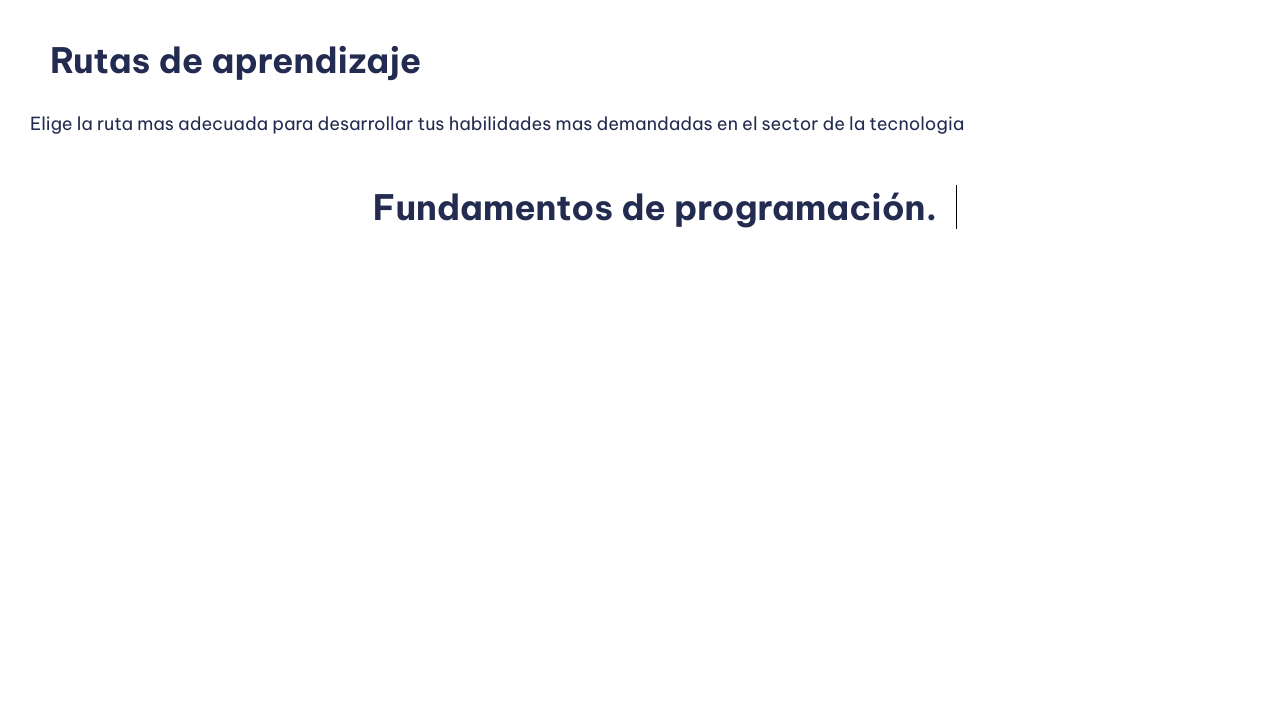
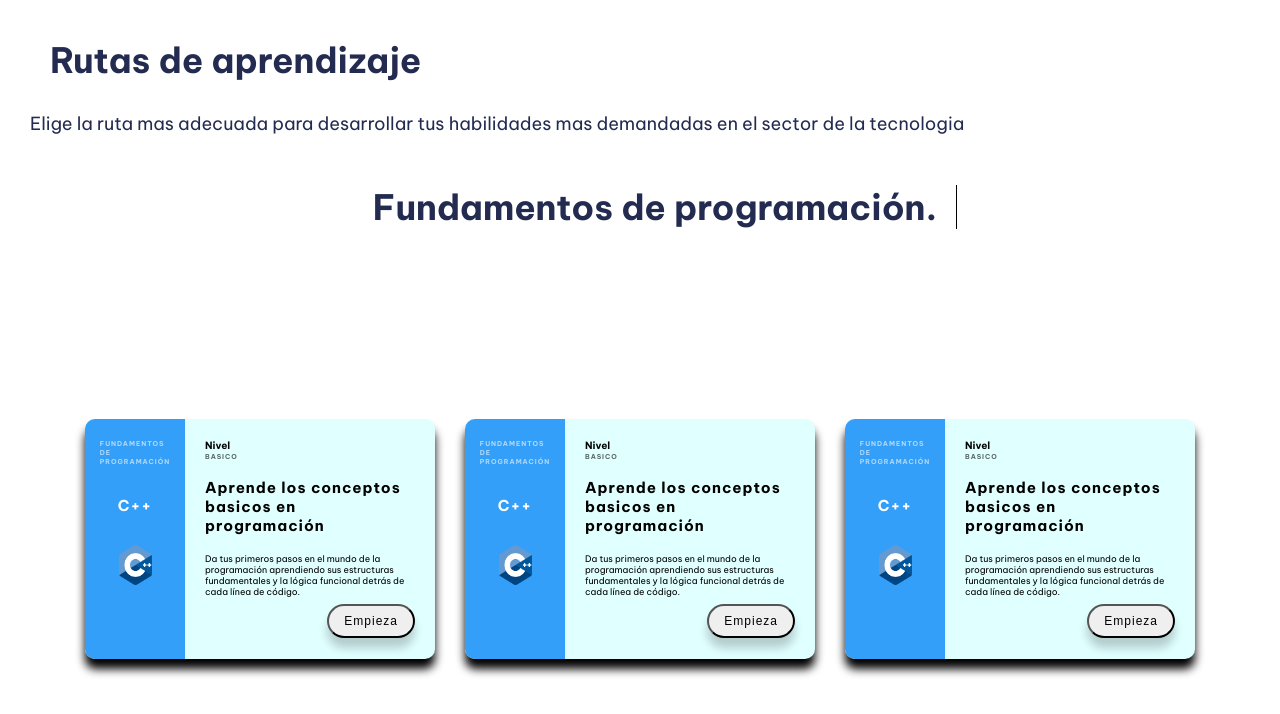
Before and after one commit to sagipa27/Freetzy_2, a plain HTML site: page landingFreetzy/rutas.html in a window 1280 px wide. Shown: the part 102-816 px from the top of the page. Drawn offline with Linux system fonts and the light colour scheme.

Commit message:
se agregaron tarjetas de rutas

```diff
--- a/landingFreetzy/CSS/style.css
+++ b/landingFreetzy/CSS/style.css
@@ -1,23 +1,23 @@
-*{
+* {
     box-sizing: border-box;
     margin: 0;
     padding: 0;
 }
 
-html{
+html {
     font-size: 62.5%;
     font-family: 'Be Vietnam Pro', sans-serif;
 }
 
-main div{
+main div {
     font-size: 1.6rem;
 }
 
-p{
+p {
     font-size: 1.6rem;
 }
 
-:root{
+:root {
     --orange: #F3603C;
     --dark-blue: #232C50;
     --light-grey: #B3B2B7;
@@ -26,12 +26,13 @@ p{
     --md: 3.5rem;
     --lg: 5rem;
 }
-.logo{
+
+.logo {
     height: 5rem;
     align-self: center;
 }
 
-.btn-orange{
+.btn-orange {
     background-color: var(--orange);
     border: none;
 
@@ -39,7 +40,8 @@ p{
     width: 12rem;
     height: 4rem;
 }
-.btn-orange a{
+
+.btn-orange a {
     text-decoration: none;
     color: white;
 }
@@ -48,21 +50,24 @@ p{
     opacity: 0.5;
 }
 
-.btn-white{
+.btn-white {
     background-color: white;
     border: none;
     border-radius: 3.125rem;
     width: 12rem;
     height: 4rem;
 }
-.btn-white a{
+
+.btn-white a {
     text-decoration: none;
     color: var(--orange);
 }
+
 .btn-white:hover {
     opacity: 0.5;
 }
-.btn-number{
+
+.btn-number {
     background-color: var(--orange);
     border: none;
     color: white;
@@ -71,7 +76,8 @@ p{
     height: 4rem;
     margin-right: 2rem;
 }
-header{
+
+header {
     display: flex;
     width: 100%;
     font-size: var(--sm);
@@ -79,42 +85,45 @@ header{
     padding: 3rem 6rem;
 }
 
-header ul{
+header ul {
     display: flex;
     list-style: none;
     align-items: center;
 }
 
-header ul a{
+header ul a {
     text-decoration: none;
     color: var(--dark-blue);
     padding: 1.5rem;
 
 }
-header ul a:hover{
+
+header ul a:hover {
     opacity: 0.5;
 }
- header .menu-mobile{
-    width:3rem;
+
+header .menu-mobile {
+    width: 3rem;
     height: 3rem;
     align-self: center;
     display: none;
 
 }
 
-.container{
+.container {
     margin-top: 8rem;
     display: flex;
     flex-wrap: wrap;
     justify-content: center;
 }
-.container >div{
+
+.container>div {
     height: auto;
     width: 40%;
     margin: 1rem;
 }
 
-.charts{
+.charts {
     max-width: 100%;
 
 }
@@ -122,114 +131,123 @@ header ul a:hover{
 .brin {
     padding-top: 7rem;
 }
-.brin h1{
+
+.brin h1 {
     font-size: var(--lg);
     color: var(--dark-blue);
     padding-right: 7rem;
 }
 
-.brin p{
-    margin-top:4rem;
-    margin-bottom:4rem;
+.brin p {
+    margin-top: 4rem;
+    margin-bottom: 4rem;
     font-size: var(--sm);
     padding-right: 23rem;
 }
 
 
-.what{
+.what {
     margin-top: 10rem;
     margin-bottom: 15rem;
 }
-.what h1{
+
+.what h1 {
     font-size: var(--md);
     color: var(--dark-blue);
     padding-right: 7rem;
 }
 
-.what p{
-    margin-top:4rem;
-    margin-bottom:4rem;
+.what p {
+    margin-top: 4rem;
+    margin-bottom: 4rem;
     font-size: var(--sm);
     padding-right: 18rem;
 }
 
-.card{
-    margin-top:4rem;
+.card {
+    margin-top: 4rem;
     display: flex;
     margin-bottom: 3rem;
 }
-.card h2{
+
+.card h2 {
     color: var(--dark-blue);
     font-size: var(--smd);
     margin-bottom: 2rem;
 }
 
-.card p{
+.card p {
     font-size: var(--sm);
     color: var(--light-grey)
 }
 
 
-.container-profile{
+.container-profile {
     display: flex;
-    margin-top:4rem;
+    margin-top: 4rem;
     flex-direction: column;
-    margin-left:15rem;
-    margin-right:15rem;
+    margin-left: 15rem;
+    margin-right: 15rem;
 
 
 }
 
-.container-profile .profiles{
+.container-profile .profiles {
     display: flex;
     margin-top: 12rem;
     align-items: center;
-    width:120rem;
-    width:100%;
+    width: 120rem;
+    width: 100%;
 
 
 }
-.container-profile .profiles .profile{
+
+.container-profile .profiles .profile {
     background: #FAFAFA;
     align-items: center;
-    height:30rem;
-    padding-top:8rem;
+    height: 30rem;
+    padding-top: 8rem;
     position: relative;
     margin-left: 2rem;
 }
-.container-profile h1{
+
+.container-profile h1 {
 
     font-size: var(--md);
     text-align: center;
     color: var(--dark-blue);
 }
-.container-profile h2{
+
+.container-profile h2 {
     font-size: var(--md);
     text-align: center;
     margin-bottom: 3rem;
 }
-.container-profile p{
+
+.container-profile p {
     font-size: var(--sm);
     text-align: center;
     margin-bottom: 2rem;
     color: var(--light-grey);
 }
 
-.container-profile .btn-orange{
+.container-profile .btn-orange {
     margin-top: 4rem;
     align-self: center;
 }
 
-.container-profile .profiles .profile img{
+.container-profile .profiles .profile img {
     position: absolute;
     left: 13rem;
-    bottom:26rem;
+    bottom: 26rem;
     height: 9rem;
 }
-.slider{
+
+.slider {
     display: none;
 }
-.pre-foot{
+
+.pre-foot {
     background-color: var(--orange);
     display: flex;
     justify-content: center;
@@ -239,23 +257,23 @@ header ul a:hover{
     margin-top: 15rem;
 }
 
-.pre-foot h2{
+.pre-foot h2 {
     font-size: var(--md);
     color: white;
 }
 
-.pre-foot .phara{
+.pre-foot .phara {
     padding-left: 2rem;
     padding-right: 2rem;
     width: 50%;
 }
 
-.pre-foot .btn-foot{
-    width:30%;
+.pre-foot .btn-foot {
+    width: 30%;
     padding-left: 6rem;
 }
 
-footer{
+footer {
     display: flex;
     width: 100%;
     font-size: var(--sm);
@@ -266,65 +284,73 @@ footer{
     color: white;
 }
 
-.form-foot{
+.form-foot {
     display: flex;
     align-items: center;
-    margin-bottom:5rem;
+    margin-bottom: 5rem;
 
 }
-.form-foot button{
+
+.form-foot button {
     width: 6rem;
     margin-left: 2rem;
 }
-.form-foot input{
+
+.form-foot input {
     border-radius: 3.125rem;
     height: 4rem;
     text-align: center;
 }
 
-footer ul{
+footer ul {
     list-style: none;
 }
 
-footer ul a{
+footer ul a {
     text-decoration: none;
     color: white;
 }
 
-footer p{
+footer p {
     font-size: 1rem;
     text-align: right;
 }
-footer ul a:hover{
+
+footer ul a:hover {
     color: var(--orange);
 }
-footer .logo{
-    margin-bottom:3rem;
+
+footer .logo {
+    margin-bottom: 3rem;
 }
+
 .icon {
     fill: white;
 
 }
+
 .icon:hover {
     fill: var(--orange);
 
 }
-.foot-nav{
+
+.foot-nav {
     display: flex;
     justify-content: start;
 }
-.foot-nav div{
-    margin-right:10rem;
+
+.foot-nav div {
+    margin-right: 10rem;
 }
 
-@media (max-width: 575px){
-    *{
+@media (max-width: 575px) {
+    * {
         box-sizing: border-box;
         margin: 0;
         padding: 0;
     }
 
-    header{
+    header {
         display: flex;
         width: 100%;
         font-size: var(--sm);
@@ -332,80 +358,90 @@ footer .logo{
         padding: 3rem 2rem;
     }
 
-    header ul{
+    header ul {
         display: none;
         list-style: none;
         align-items: center;
     }
 
-    header ul a{
+    header ul a {
         text-decoration: none;
         color: var(--dark-blue);
         padding: 1.5rem;
 
     }
-     header .menu-mobile{
-        width:3rem;
+
+    header .menu-mobile {
+        width: 3rem;
         height: 3rem;
         align-self: center;
         display: block;
     }
 
-     header .btn-orange{
+    header .btn-orange {
         display: none;
     }
 
 
-    .item2{
+    .item2 {
         order: -1;
     }
-    .container{
+
+    .container {
         margin-top: 4rem;
         display: flex;
         flex-wrap: wrap;
         justify-content: center;
         flex-direction: column;
     }
-    .container >div{
+
+    .container>div {
         width: 100%;
         margin: 1rem;
         text-align: center;
     }
+
     .brin {
         padding-top: 3rem;
     }
-    .brin h1{
+
+    .brin h1 {
         font-size: var(--lg);
         color: var(--dark-blue);
         padding: 3rem 2rem;
     }
 
-    .brin p, .what p{
-        margin-top:2rem;
-        margin-bottom:4rem;
+    .brin p,
+    .what p {
+        margin-top: 2rem;
+        margin-bottom: 4rem;
         font-size: var(--sm);
         padding: 0rem 2rem;
     }
 
-    .charts{
+    .charts {
         max-width: 100%;
-        height:100%;
+        height: 100%;
     }
-    .what{
+
+    .what {
         margin-top: 5rem;
         margin-bottom: 5rem;
     }
-    .what h1{
+
+    .what h1 {
         font-size: var(--md);
         color: var(--dark-blue);
         padding: 3rem 2rem;
     }
-    .card{
-        margin-top:0rem;
+
+    .card {
+        margin-top: 0rem;
         display: flex;
         margin-bottom: 3rem;
     }
-    .card h2{
+
+    .card h2 {
         color: var(--dark-blue);
         font-size: var(--smd);
         margin-bottom: 2rem;
@@ -414,90 +450,102 @@ footer .logo{
         padding-right: 1.5rem;
     }
 
-    .card p{
+    .card p {
         font-size: var(--sm);
         color: var(--light-grey);
         text-align: left;
         padding-left: 1.5rem;
     }
-    .text{
+
+    .text {
         width: 20rem;
     }
-    .container .item .pd-card{
-        margin-top:0rem;
+
+    .container .item .pd-card {
+        margin-top: 0rem;
     }
-    .btn-number{
+
+    .btn-number {
         margin-right: 0rem;
     }
-    .container-profile{
+
+    .container-profile {
         display: flex;
-        margin-top:4rem;
+        margin-top: 4rem;
         flex-direction: column;
-        margin-left:1rem;
-        margin-right:1rem;
+        margin-left: 1rem;
+        margin-right: 1rem;
 
     }
 
 
-    .container-profile .profiles{
+    .container-profile .profiles {
         display: flex;
 
         align-items: center;
-        width:100%;
+        width: 100%;
         padding-right: 2rem;
         padding-left: 2rem;
 
     }
-    .container-profile .profiles .profile{
+
+    .container-profile .profiles .profile {
         background: #FAFAFA;
         align-items: center;
 
-        padding-top:8rem;
+        padding-top: 8rem;
         position: relative;
         display: none;
     }
-    #perfil-show{
+
+    #perfil-show {
         display: block;
     }
-    .container-profile h1{
+
+    .container-profile h1 {
 
         font-size: var(--md);
         text-align: center;
         color: var(--dark-blue);
     }
-    .container-profile h2{
+
+    .container-profile h2 {
         font-size: var(--smd);
         text-align: center;
         margin-bottom: 3rem;
     }
-    .container-profile p{
+
+    .container-profile p {
         font-size: var(--sm);
         text-align: center;
         margin-bottom: 2rem;
         color: var(--light-grey);
     }
 
-    .container-profile .btn-orange{
+    .container-profile .btn-orange {
         margin-top: 4rem;
         align-self: center;
     }
 
-    .container-profile .profiles .profile img{
+    .container-profile .profiles .profile img {
         position: absolute;
         left: 12.5rem;
-        bottom:26rem;
+        bottom: 26rem;
         height: 9rem;
     }
-    .profile1{
+
+    .profile1 {
         display: none;
     }
-    .slider{
+
+    .slider {
         margin-top: 6rem;
         width: 4rem;
         align-self: center;
         display: block;
     }
-    .pre-foot{
+
+    .pre-foot {
         background-color: var(--orange);
         display: flex;
         justify-content: center;
@@ -508,7 +556,7 @@ footer .logo{
         margin-top: 8rem;
     }
 
-    .pre-foot h2{
+    .pre-foot h2 {
         font-size: var(--md);
         color: white;
         width: 100%;
@@ -516,18 +564,19 @@ footer .logo{
         margin-top: 4rem;
     }
 
-    .pre-foot .phara{
+    .pre-foot .phara {
         padding-left: 0;
         padding-right: 0rem;
     }
 
-    .pre-foot .btn-foot{
-        width:30%;
+    .pre-foot .btn-foot {
+        width: 30%;
         padding-left: 0rem;
         margin-top: 3rem;
         margin-bottom: 3rem;
     }
-    footer{
+
+    footer {
         display: flex;
         width: 100%;
         height: auto;
@@ -539,36 +588,42 @@ footer .logo{
 
         color: white;
     }
-    .item5{
+
+    .item5 {
         margin-bottom: 2rem;
     }
-    .item4{
+
+    .item4 {
         margin-bottom: 2rem;
     }
 }
+
 /*Css Rutas */
-.rutasHeader{
+.rutasHeader {
     margin-left: 3rem;
 }
-.rutasHeader h1{
+
+.rutasHeader h1 {
     font-size: var(--md);
     color: var(--dark-blue);
     padding: 3rem 2rem;
 }
-.rutasHeader p{
+
+.rutasHeader p {
     color: var(--dark-blue);
     font-size: var(--smd);
     margin-bottom: 2rem;
 }
 
-.rutasTittle{
+.rutasTittle {
     margin: auto;
     display: table;
 
 }
-.rutasTittle h1{
+
+.rutasTittle h1 {
     font-size: var(--md);
-    float:left;
+    float: left;
     color: var(--dark-blue);
     position: relative
 }
@@ -584,10 +639,108 @@ animation: maquina 5s infinite alternate steps(28);
 }
 
 @keyframes maquina {
-    from{
+    from {
         width: 100%;
     }
-    to{
+
+    to {
         width: 0;
     }
 }
+
+.background1-left-column {
+    background: #349ff9;
+}
+.background2-left-column {
+    background: #349ff9;
+}
+
+
+.containerCard{
+    display: flex;
+    justify-content: center;
+    height: 100vh;
+    align-items: center;
+}
+
+.cardRutas{
+    background-color: lightcyan;
+    border-radius: 1rem;
+    box-shadow: 0 1rem 1rem rgba(0, 0, 0, 2);
+    display: flex;
+    margin: 1.5rem;
+    overflow: hidden;
+    width: 35rem;
+    height: 24rem;
+    margin-bottom: 20%;
+
+}
+
+.cardRutas h6 {
+    opacity: 0.6;
+    letter-spacing: .1rem;
+    text-transform: uppercase;
+
+}
+
+.cardRutas h2 {
+    letter-spacing: .1rem;
+    margin: 1rem 0;
+    color: black;
+}
+
+.left-column {
+    color: white;
+    padding: 2rem;
+    max-width: 10rem;
+    display: flex;
+    flex-direction: column;
+    align-items: center;
+    justify-content: space-between;
+}
+
+.left-column h2 {
+    color: #ffffff;
+}
+
+.right-column {
+    padding: 2rem;
+    display: flex;
+    flex-direction: column;
+    align-items: flex-start;
+    justify-content: space-between;
+}
+
+.right-column p {
+    font-size: .9rem;
+    color: #000;
+}
+
+.startButton {
+    border-radius: 3rem;
+    box-shadow: 0 1rem 1rem rgba(0, 0, 0, 0.2);
+    font-size: 1.2rem;
+    padding: .8rem 1.5rem;
+    letter-spacing: .1rem;
+    align-self: flex-end;
+
+}
+
+.cCardImagen {
+
+    width: 55%;
+    height: 20%;
+    margin-bottom: 90%;
+}
+
+.cardRutas2 {
+    background-color: lightcyan;
+    border-radius: 1rem;
+    box-shadow: 0 1rem 1rem rgba(0, 0, 0, 2);
+    display: flex;
+    margin: 1.5rem;
+    overflow: hidden;
+    width: 35rem;
+    height: 24rem;
+
+}
--- a/landingFreetzy/rutas.html
+++ b/landingFreetzy/rutas.html
@@ -1,5 +1,6 @@
 <!DOCTYPE html>
 <html lang="en">
+
 <head>
     <meta charset="UTF-8">
     <meta http-equiv="X-UA-Compatible" content="IE=edge">
@@ -22,21 +23,89 @@
 
     <img src="./imagenes/menu.png" alt="" class="menu-mobile">
 </header>
-    <section class="rutasAll">
+
+<body>
+
         <section class="rutasHeader">
             <h1>Rutas de aprendizaje</h1>
-            <p>Elige la ruta mas adecuada para desarrollar tus habilidades mas demandadas en el sector de la tecnologia  </p>
+            <p>Elige la ruta mas adecuada para desarrollar tus habilidades mas demandadas en el sector de la tecnologia
+            </p>
             <div class="rutasTittle">
                 <h1>Fundamentos de programación.<span>&#160;</span></h1>
             </div>
         </section>
 
 
-        </section>
+        <!--Empiezan Cards-->
+        <div class="containerCard">
+
+            <div class="cardRutas">
+                <div class="left-column background1-left-column">
+                    <h6>Fundamentos De programación</h6>
+                    <h2>C++</h2>
+                    <img src="./imagenes/programacionBasica.png" alt="" class="cCardImagen" aria-hidden="true">
+                </div>
+                <div class="right-column">
+                    <div>
+                        <h4>Nivel</h4>
+                        <h6>Basico</h6>
+                    </div>
+                    <h2>Aprende los conceptos basicos en programación</h2>
+                    <p>Da tus primeros pasos en el mundo de la programación aprendiendo sus estructuras
+                        fundamentales y
+                        la
+                        lógica funcional detrás de cada línea de código. </p>
+                    <button class="startButton">Empieza</button>
+                </div>
+            </div>
+        <!--Finaliza 1ra Card-->
+        <!--empieza 2ra Card-->
+            <div class="cardRutas">
+                <div class="left-column background1-left-column">
+                    <h6>Fundamentos De programación</h6>
+                    <h2>C++</h2>
+                    <img src="./imagenes/programacionBasica.png" alt="" class="cCardImagen" aria-hidden="true">
+                </div>
+                <div class="right-column">
+                    <div>
+                        <h4>Nivel</h4>
+                        <h6>Basico</h6>
+                    </div>
+                    <h2>Aprende los conceptos basicos en programación</h2>
+                    <p>Da tus primeros pasos en el mundo de la programación aprendiendo sus estructuras
+                        fundamentales y
+                        la
+                        lógica funcional detrás de cada línea de código. </p>
+                    <button class="startButton">Empieza</button>
+                </div>
+            </div>
+            <!--Finaliza 2da Card-->
+        <!--empieza 3ra Card-->
+        <div class="cardRutas">
+            <div class="left-column background1-left-column">
+                <h6>Fundamentos De programación</h6>
+                <h2>C++</h2>
+                <img src="./imagenes/programacionBasica.png" alt="" class="cCardImagen" aria-hidden="true">
+            </div>
+            <div class="right-column">
+                <div>
+                    <h4>Nivel</h4>
+                    <h6>Basico</h6>
+                </div>
+                <h2>Aprende los conceptos basicos en programación</h2>
+                <p>Da tus primeros pasos en el mundo de la programación aprendiendo sus estructuras
+                    fundamentales y
+                    la
+                    lógica funcional detrás de cada línea de código. </p>
+                <button class="startButton">Empieza</button>
+            </div>
+        </div>
+
+        </div>
 
 
 
-<body>
 
 </body>
+
 </html>
```
Also changed, not shown: landingFreetzy/imagenes/programacionBasica.png (added). Lines whose indentation alone changed are shown as unchanged.
